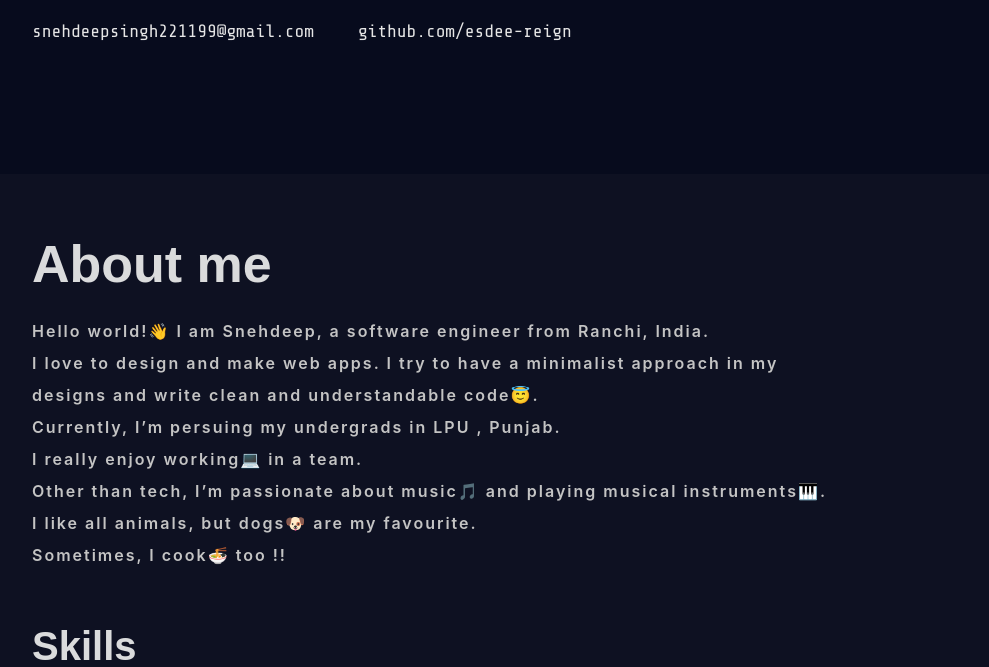
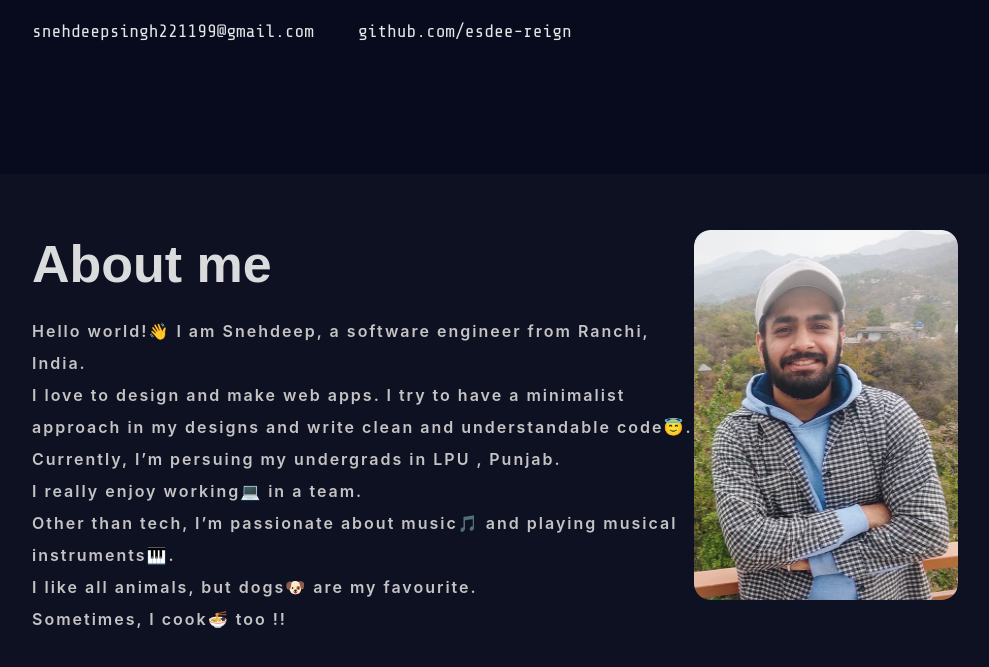
Before and after one commit to esdee-reign/My-Website, a plain HTML site: page index.html in a window 1280 px wide. Shown: the part 646-1313 px from the top of the page, without its empty margins (122-1111 px from the left). Drawn offline with nearby package versions, Linux system fonts and the light colour scheme; a web font is replaced by a local one.

Commit message:
added dp

```diff
--- a/index.html
+++ b/index.html
@@ -49,6 +49,9 @@
     <div class="about-section" id="about-section" style="margin-top: 0px;">
         <div class="about-container" id="about-container">
             <h1 id="about-me">About me</h1>
+
+            <img src="image/dp1.png" id="dp" alt="" srcset="">
+
             <h4 id="about-description">
                 Hello world!👋 I am Snehdeep, a software engineer from Ranchi, India.
                 <br>
--- a/style.css
+++ b/style.css
@@ -115,6 +115,12 @@
         letter-spacing: 2px;
     }
 
+    #dp{
+        border-radius: 16px; width: 264px; height: 370px; float: right; display: relative;
+        margin-right: 200px;
+        margin-top: -64px;
+    }
+
     #skills-container{
         color: #DADBDC;
         font-size: 40px;
```
Also changed, not shown: image/dp1.png (added), 1 other file.
